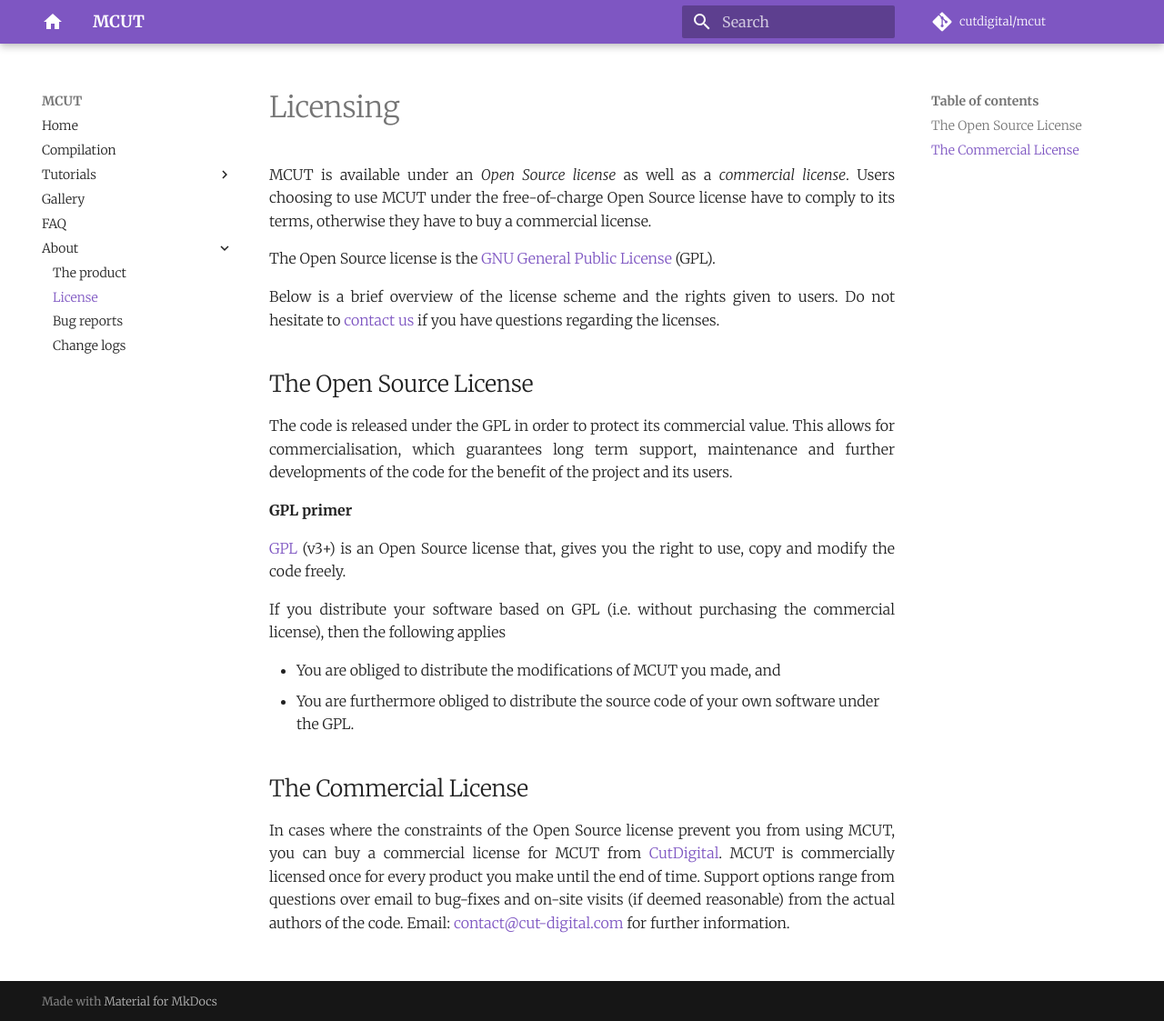
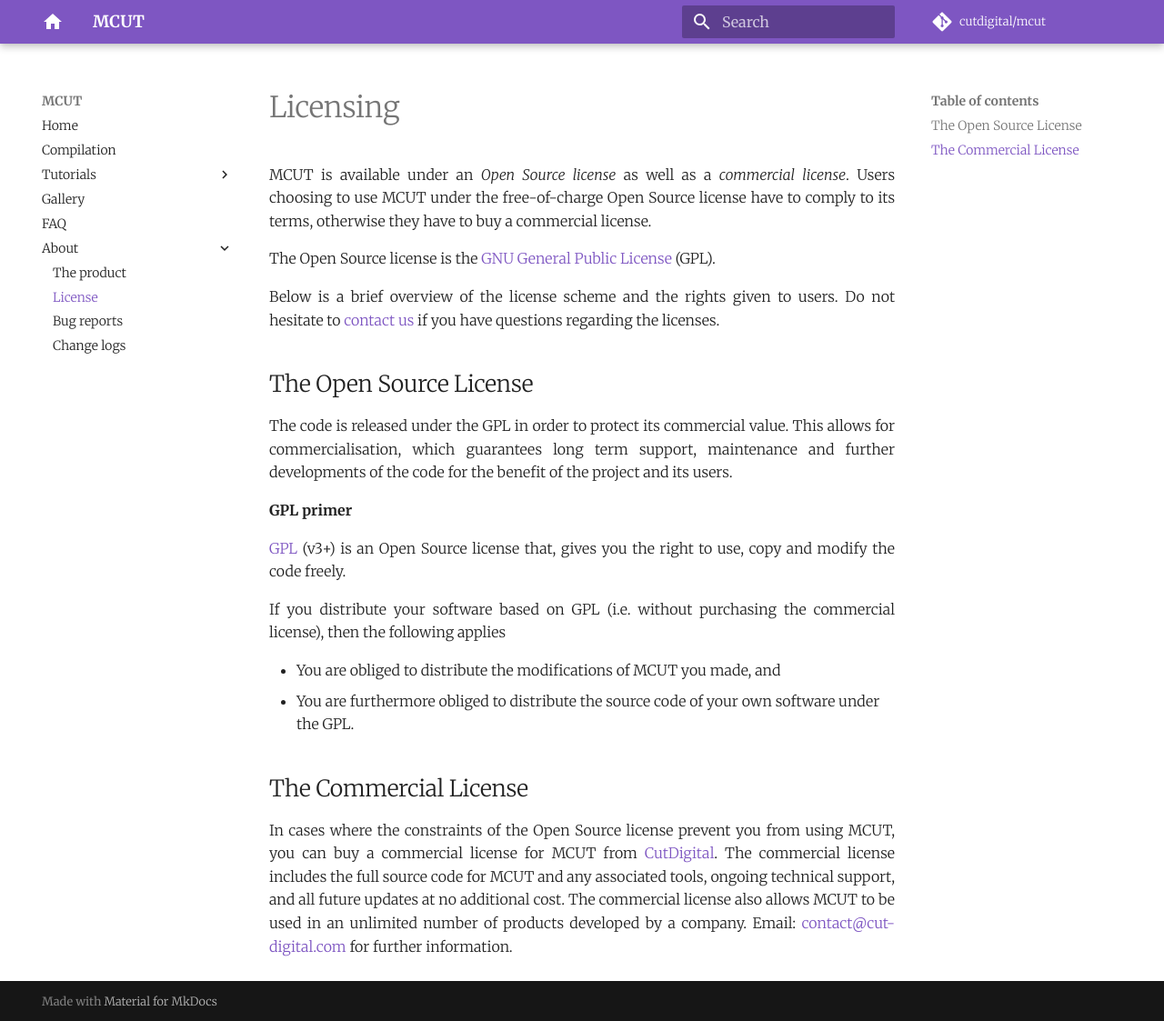
Before and after one commit to cutdigital/mcut.site, an MkDocs documentation site: the page built from docs/license.md, in a window 1280 px wide and 1123 px high. Shown: the whole window at 91% size. Built offline with MkDocs 1.6.1 and Material for MkDocs 9.7.7, drawn with Linux system fonts in a browser that asks for light colours; comment, search, counter and statistics services are not loaded.

Commit message:
minor edit to license page

```diff
--- a/docs/license.md
+++ b/docs/license.md
@@ -22,4 +22,4 @@
 
 ## The Commercial License
 
-In cases where the constraints of the Open Source license prevent you from using MCUT, you can buy a commercial license for MCUT from [CutDigital](https://cut-digital.com). MCUT is commercially licensed once for every product you make until the end of time. Support options range from questions over email to bug-fixes and on-site visits (if deemed reasonable) from the actual authors of the code. Email: [contact@cut-digital.com](contact@cut-digital.com) for further information.
+In cases where the constraints of the Open Source license prevent you from using MCUT, you can buy a commercial license for MCUT from [CutDigital](https://cut-digital.com). The commercial license includes the full source code for MCUT and any associated tools, ongoing technical support, and all future updates at no additional cost. The commercial license also allows MCUT to be used in an unlimited number of products developed by a company. Email: [contact@cut-digital.com](contact@cut-digital.com) for further information.
```
